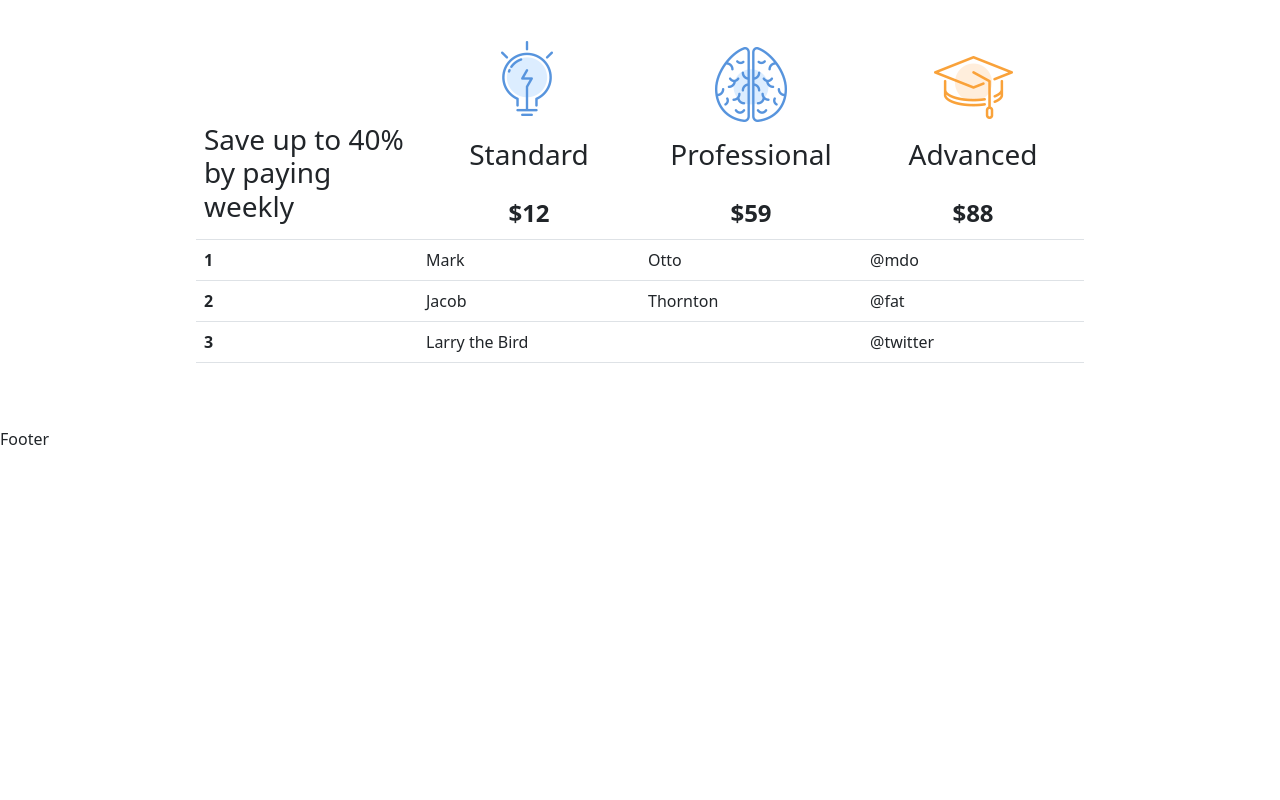
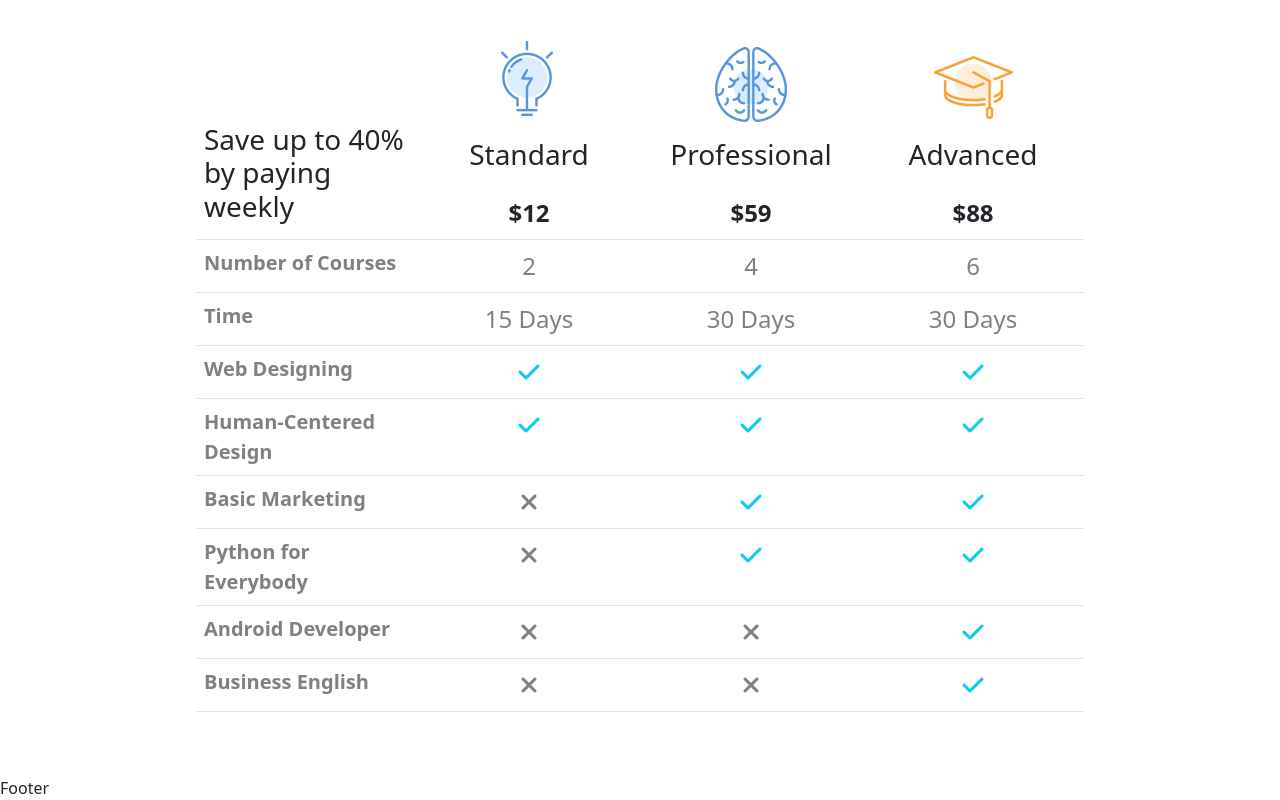
Before and after one commit to totarochristian/proj-html-vuejs, a Vue app: page / in a window 1280 px wide. Shown: the part 6917-7717 px from the top of the page. Before the commit the page ends 7368 px from the top, so only its background shows below. Built offline with nearby package versions, Linux system fonts and the light colour scheme.

Commit message:
Define the rows of the pricing table using data contained in the store file

```diff
--- a/src/components/Main/PricingPlans/PricingTableComponent.vue
+++ b/src/components/Main/PricingPlans/PricingTableComponent.vue
@@ -13,22 +13,13 @@
         </tr>
       </thead>
       <tbody>
-        <tr>
-          <th scope="row">1</th>
-          <td>Mark</td>
-          <td>Otto</td>
-          <td>@mdo</td>
-        </tr>
-        <tr>
-          <th scope="row">2</th>
-          <td>Jacob</td>
-          <td>Thornton</td>
-          <td>@fat</td>
-        </tr>
-        <tr>
-          <th scope="row">3</th>
-          <td colspan="2">Larry the Bird</td>
-          <td>@twitter</td>
+        <tr v-for="row in store.siteCreationData.main.pricingTable.rows">
+          <th scope="row" class="fs-5 text-grey">{{ row.title }}</th>
+          <td v-for="value in row.values" class="fs-4 text-center text-grey">
+            <span v-if="row.type == 'number'">{{ value }}</span>
+            <span v-if="row.type == 'time'">{{ value }} Days</span>
+            <i class="fa-solid" :class="value ? 'fa-check text-info' : 'fa-xmark'" v-if="row.type == 'boolean'"></i>
+          </td>
         </tr>
       </tbody>
     </table>
@@ -49,5 +40,7 @@
 </script>
 
 <style lang="scss" scoped>
-
+  .text-grey{
+    color: grey;
+  }
 </style>
```
